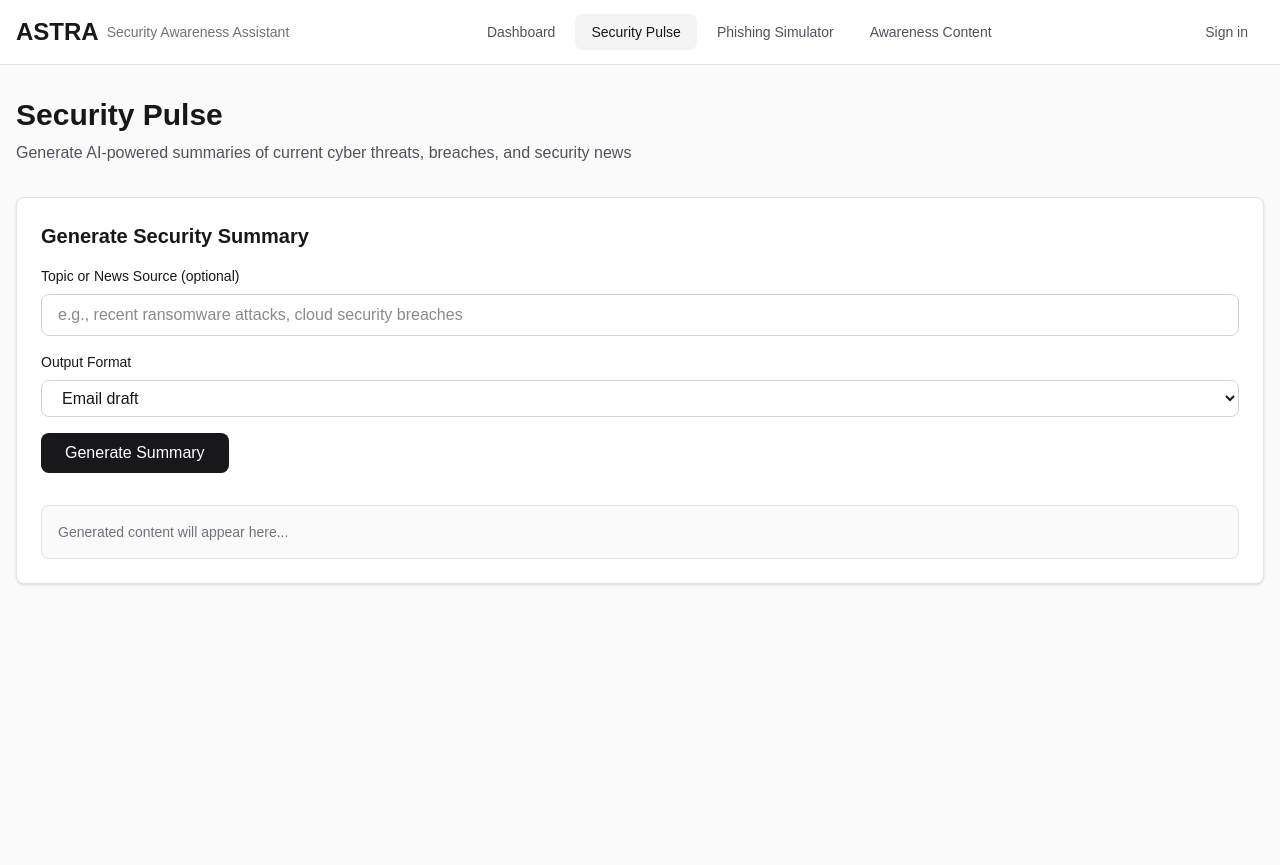
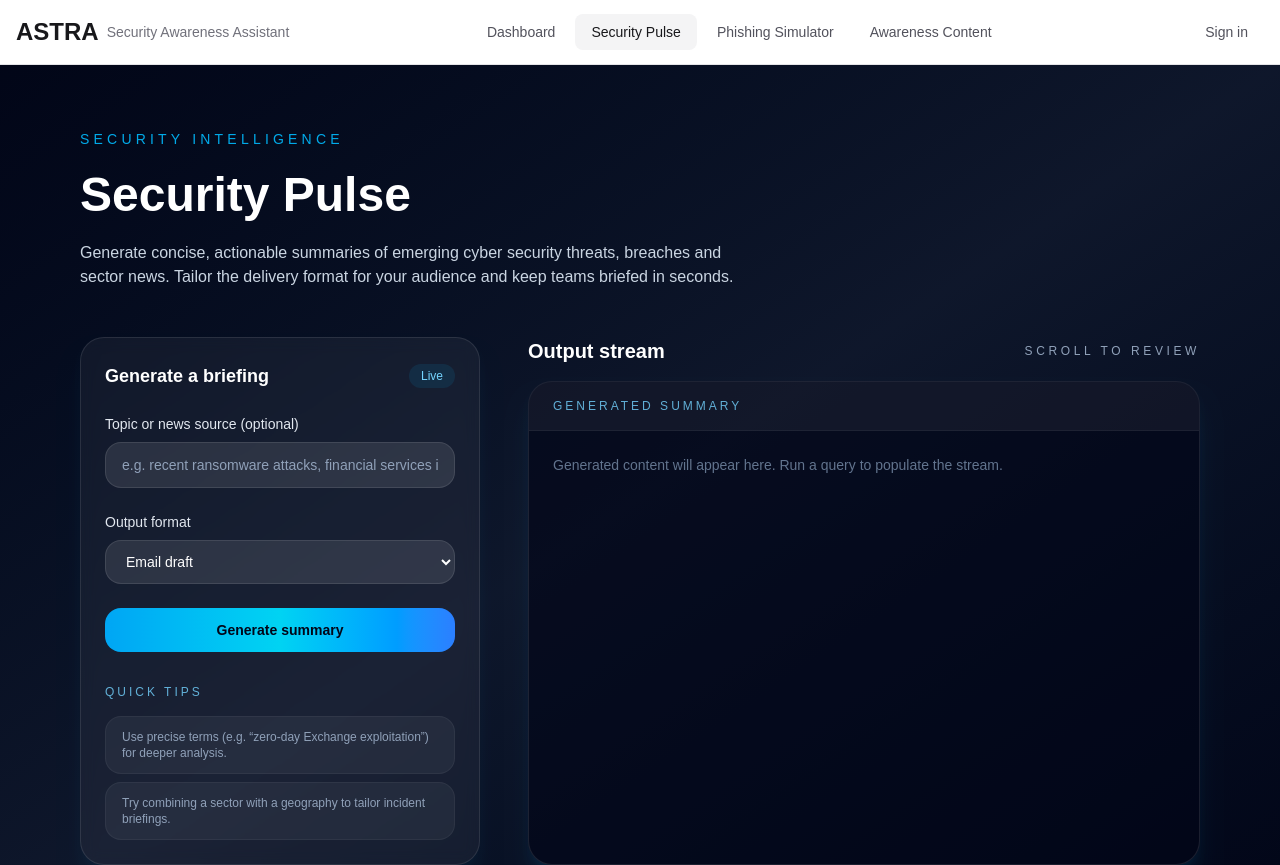
Before and after one commit to 1Zero9/astra-web, a Next.js app: page /pulse in a window 1280 px wide. Shown: the top 865 px of the page. Built offline with nearby package versions, Linux system fonts and the light colour scheme.

Commit message:
Revamp Pulse styling and track AI models

```diff
--- a/src/app/pulse/page.tsx
+++ b/src/app/pulse/page.tsx
@@ -35,67 +35,104 @@ export default function SecurityPulse() {
   };
 
   return (
-    <div className="min-h-screen bg-zinc-50">
-      <main className="mx-auto max-w-7xl px-4 py-8">
-        <h1 className="text-3xl font-bold text-zinc-900 mb-2">Security Pulse</h1>
-        <p className="text-zinc-600 mb-8">
-          Generate AI-powered summaries of current cyber threats, breaches, and security news
+    <div className="min-h-screen bg-gradient-to-br from-slate-950 via-slate-900 to-slate-950">
+      <main className="mx-auto max-w-6xl px-4 py-12 lg:py-16">
+        <header className="mb-12 text-white">
+          <p className="text-sm uppercase tracking-[0.3em] text-sky-400/90 mb-4">Security Intelligence</p>
+          <h1 className="text-4xl font-semibold leading-tight sm:text-5xl">
+            Security Pulse
+          </h1>
+          <p className="mt-4 max-w-2xl text-base text-slate-300">
+            Generate concise, actionable summaries of emerging cyber security threats, breaches and sector news. Tailor the
+            delivery format for your audience and keep teams briefed in seconds.
           </p>
+        </header>
 
-        <div className="bg-white p-6 rounded-lg shadow-sm border border-zinc-200">
-          <h2 className="text-xl font-semibold text-zinc-900 mb-4">Generate Security Summary</h2>
+        <div className="grid gap-8 lg:grid-cols-[minmax(0,400px)_1fr] lg:gap-12">
+          <section className="rounded-3xl border border-white/10 bg-white/5 p-6 shadow-xl shadow-sky-500/5 backdrop-blur">
+            <div className="mb-6 flex items-center justify-between text-white">
+              <h2 className="text-lg font-semibold">Generate a briefing</h2>
+              <span className="rounded-full bg-sky-400/10 px-3 py-1 text-xs font-medium text-sky-300">Live</span>
+            </div>
 
-          <form className="space-y-4" onSubmit={handleSubmit}>
+            <form className="space-y-6" onSubmit={handleSubmit}>
               <div>
-              <label htmlFor="topic" className="block text-sm font-medium text-zinc-900 mb-2">
-                Topic or News Source (optional)
+                <label htmlFor="topic" className="mb-2 block text-sm font-medium text-slate-200">
+                  Topic or news source (optional)
                 </label>
                 <input
                   type="text"
                   id="topic"
                   value={topic}
                   onChange={(e) => setTopic(e.target.value)}
-                className="w-full px-4 py-2 border border-zinc-300 rounded-lg focus:ring-2 focus:ring-blue-500 focus:border-transparent"
-                placeholder="e.g., recent ransomware attacks, cloud security breaches"
+                  className="w-full rounded-2xl border border-white/10 bg-white/10 px-4 py-3 text-sm text-white placeholder:text-slate-400 focus:border-sky-400/60 focus:outline-none focus:ring-2 focus:ring-sky-400/40"
+                  placeholder="e.g. recent ransomware attacks, financial services incidents"
                 />
               </div>
 
               <div>
-              <label htmlFor="outputFormat" className="block text-sm font-medium text-zinc-900 mb-2">
-                Output Format
+                <label htmlFor="outputFormat" className="mb-2 block text-sm font-medium text-slate-200">
+                  Output format
                 </label>
                 <select
                   id="outputFormat"
                   value={outputFormat}
                   onChange={(e) => setOutputFormat(e.target.value)}
-                className="w-full px-4 py-2 border border-zinc-300 rounded-lg focus:ring-2 focus:ring-blue-500 focus:border-transparent"
+                  className="w-full rounded-2xl border border-white/10 bg-white/10 px-4 py-3 text-sm text-white focus:border-sky-400/60 focus:outline-none focus:ring-2 focus:ring-sky-400/40"
                 >
-                <option>Email draft</option>
-                <option>Viva post</option>
-                <option>Slide bullets</option>
+                  <option className="text-slate-900">Email draft</option>
+                  <option className="text-slate-900">Viva post</option>
+                  <option className="text-slate-900">Slide bullets</option>
                 </select>
               </div>
 
               <button
                 type="submit"
                 disabled={loading}
-              className="bg-zinc-900 text-white px-6 py-2 rounded-lg hover:bg-zinc-800 transition-colors disabled:opacity-50 disabled:cursor-not-allowed"
+                className="flex w-full items-center justify-center gap-2 rounded-2xl bg-gradient-to-r from-sky-500 via-cyan-400 to-blue-500 px-6 py-3 text-sm font-semibold text-slate-950 transition hover:brightness-110 disabled:cursor-not-allowed disabled:opacity-70"
               >
-              {loading ? 'Generating...' : 'Generate Summary'}
+                {loading ? 'Generating…' : 'Generate summary'}
               </button>
             </form>
 
-          <div className="mt-8 p-4 bg-zinc-50 rounded-lg border border-zinc-200">
+            <div className="mt-8 space-y-4 text-xs text-slate-400">
+              <p className="font-medium uppercase tracking-[0.25em] text-sky-300/80">Quick tips</p>
+              <ul className="space-y-2">
+                <li className="rounded-2xl border border-white/5 bg-white/5 px-4 py-3">
+                  Use precise terms (e.g. “zero-day Exchange exploitation”) for deeper analysis.
+                </li>
+                <li className="rounded-2xl border border-white/5 bg-white/5 px-4 py-3">
+                  Try combining a sector with a geography to tailor incident briefings.
+                </li>
+              </ul>
+            </div>
+          </section>
+
+          <section className="flex flex-col">
+            <div className="flex items-center justify-between">
+              <h2 className="text-xl font-semibold text-white">Output stream</h2>
+              <span className="text-xs uppercase tracking-[0.3em] text-slate-400">Scroll to review</span>
+            </div>
+
+            <div className="mt-4 flex-1 overflow-hidden rounded-3xl border border-white/10 bg-slate-950/60 shadow-xl shadow-sky-500/10">
+              <div className="border-b border-white/5 bg-white/5 px-6 py-4">
+                <p className="text-xs font-medium uppercase tracking-[0.25em] text-sky-300/80">Generated summary</p>
+              </div>
+              <div className="relative h-full max-h-[60vh] overflow-y-auto px-6 py-6 text-sm text-slate-200">
                 {loading ? (
-              <p className="text-sm text-zinc-500">Generating content...</p>
+                  <p className="text-slate-400">Generating content…</p>
                 ) : result ? (
-              <div className="prose prose-sm max-w-none">
-                <pre className="whitespace-pre-wrap text-zinc-900 font-sans">{result}</pre>
-              </div>
+                  <article className="prose prose-invert prose-sm max-w-none">
+                    <pre className="whitespace-pre-wrap rounded-2xl bg-slate-900/80 p-4 font-sans text-[0.9rem] leading-6 text-slate-100">
+                      {result}
+                    </pre>
+                  </article>
                 ) : (
-              <p className="text-sm text-zinc-500">Generated content will appear here...</p>
+                  <p className="text-slate-500">Generated content will appear here. Run a query to populate the stream.</p>
                 )}
               </div>
+            </div>
+          </section>
         </div>
       </main>
     </div>
```
Also changed, not shown: 1 other file (tests, documents, lock files or other folders). Lines whose indentation alone changed are shown as unchanged.
